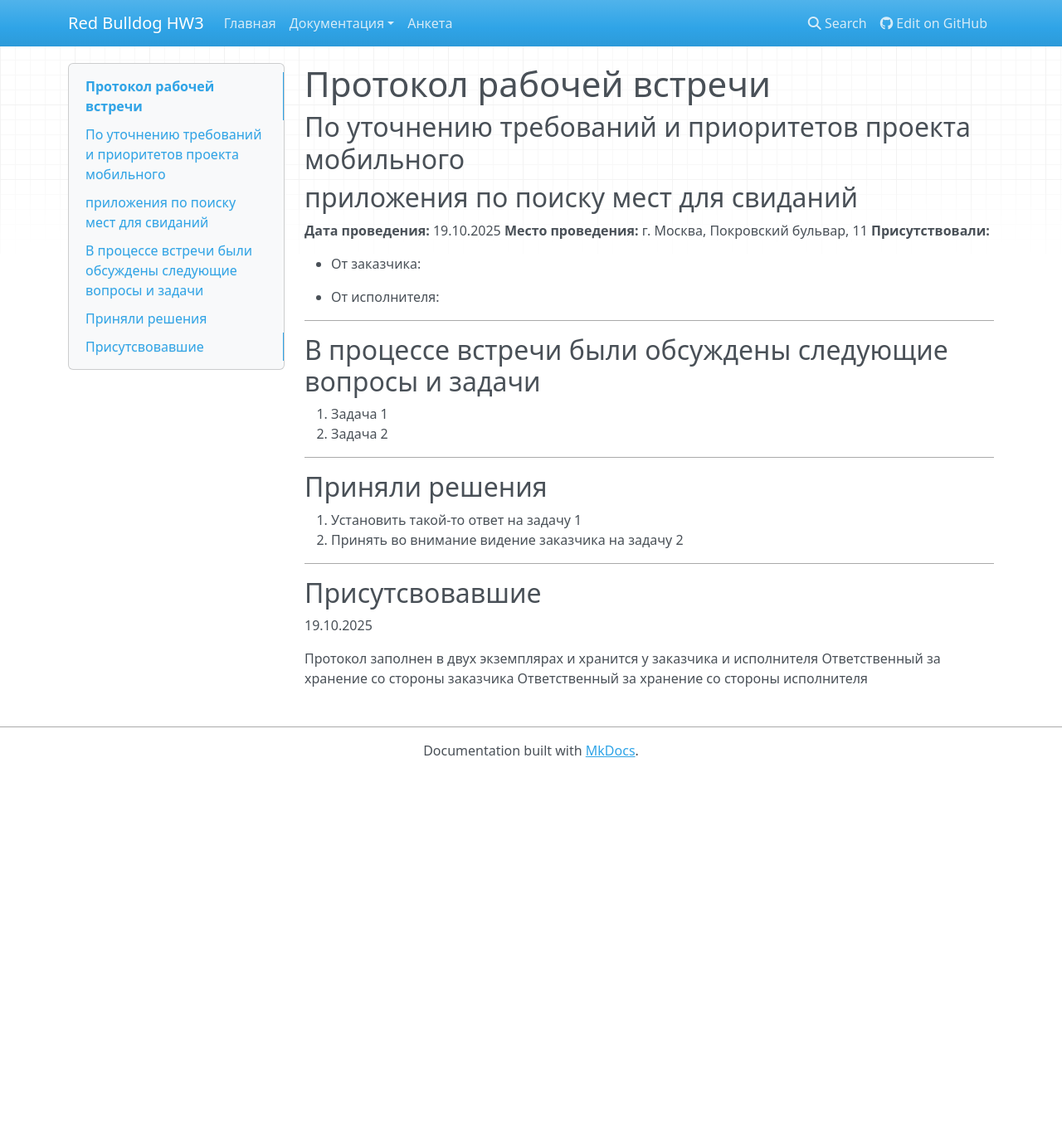
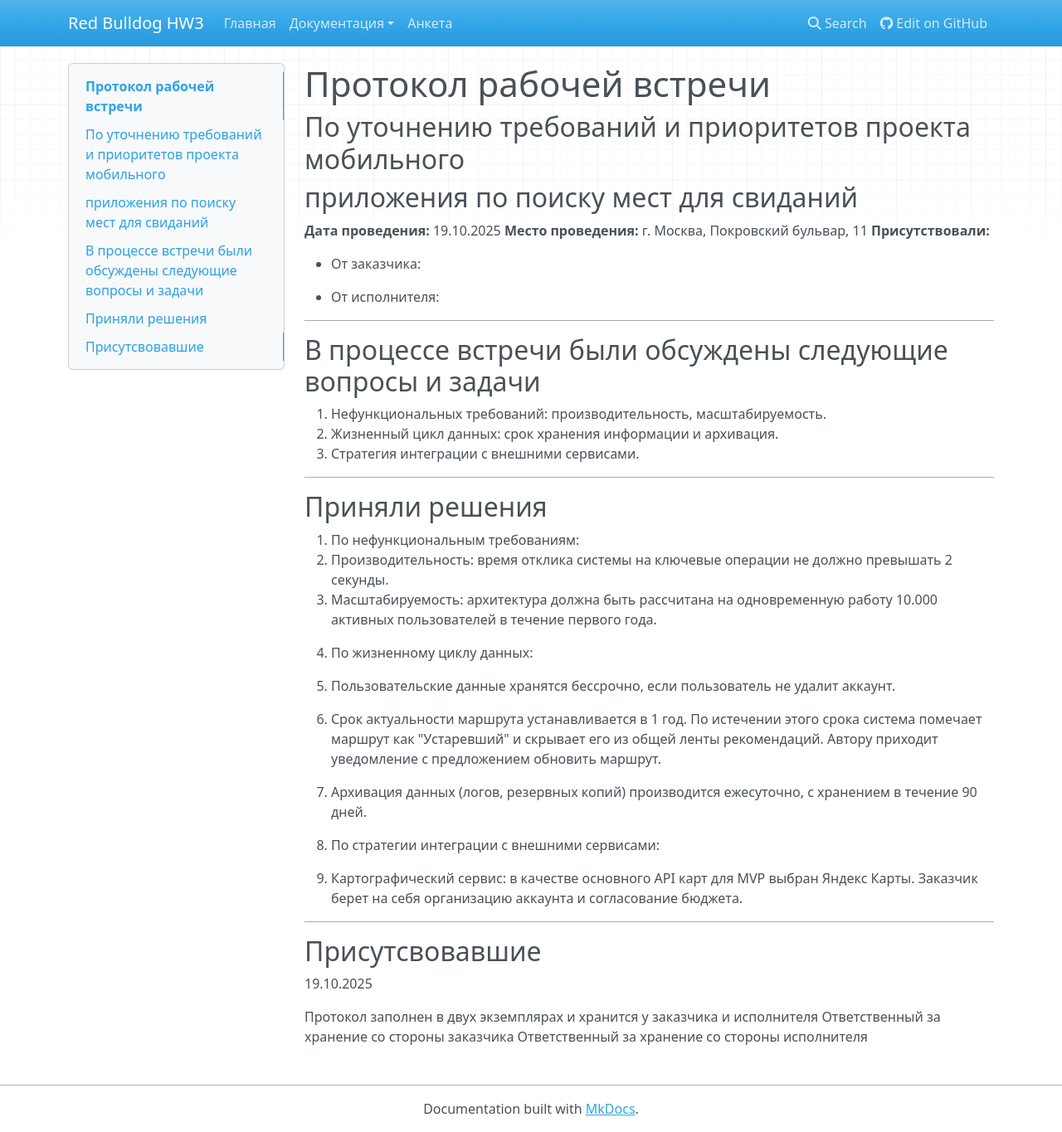
Before and after one commit to exectly7/hw3-groudyna, an MkDocs documentation site: the page built from files/content/interview-protocol.md, in a window 1280 px wide and 1365 px high. Shown: the whole window at 83% size. Built offline with MkDocs 1.6.1, drawn with Linux system fonts in a browser that asks for light colours; nearby versions of some CDN libraries.

Commit message:
new: content in communication-plan, interview-protocol and interview-questions

```diff
--- a/files/content/interview-protocol.md
+++ b/files/content/interview-protocol.md
@@ -16,15 +16,28 @@
 
 ## В процессе встречи были обсуждены следующие вопросы и задачи
 
-1. Задача 1
-2. Задача 2
+1. Нефункциональных требований: производительность, масштабируемость.
+2. Жизненный цикл данных: срок хранения информации и архивация.
+3. Стратегия интеграции с внешними сервисами.
 
 ---
 
 ## Приняли решения
 
-1. Установить такой-то ответ на задачу 1
-2. Принять во внимание видение заказчика на задачу 2
+1. По нефункциональным требованиям:
+   * Производительность: время отклика системы на ключевые операции не должно превышать 2 секунды.
+   * Масштабируемость: архитектура должна быть рассчитана на одновременную работу 10.000 активных пользователей в течение первого года.
+
+2. По жизненному циклу данных:
+
+   * Пользовательские данные хранятся бессрочно, если пользователь не удалит аккаунт.
+
+   *   Срок актуальности маршрута устанавливается в 1 год. По истечении этого срока система помечает маршрут как "Устаревший" и скрывает его из общей ленты рекомендаций. Автору приходит уведомление с предложением обновить маршрут.
+
+   *   Архивация данных (логов, резервных копий) производится ежесуточно, с хранением в течение 90 дней.
+
+3. По стратегии интеграции с внешними сервисами:
+   *   Картографический сервис: в качестве основного API карт для MVP выбран Яндекс Карты. Заказчик берет на себя организацию аккаунта и согласование бюджета.
 
 ---
 
```
Also changed, not shown: files/content/communication-plan.md (+1 -1 lines), files/content/interview-questions.md (+4 -0 lines).
